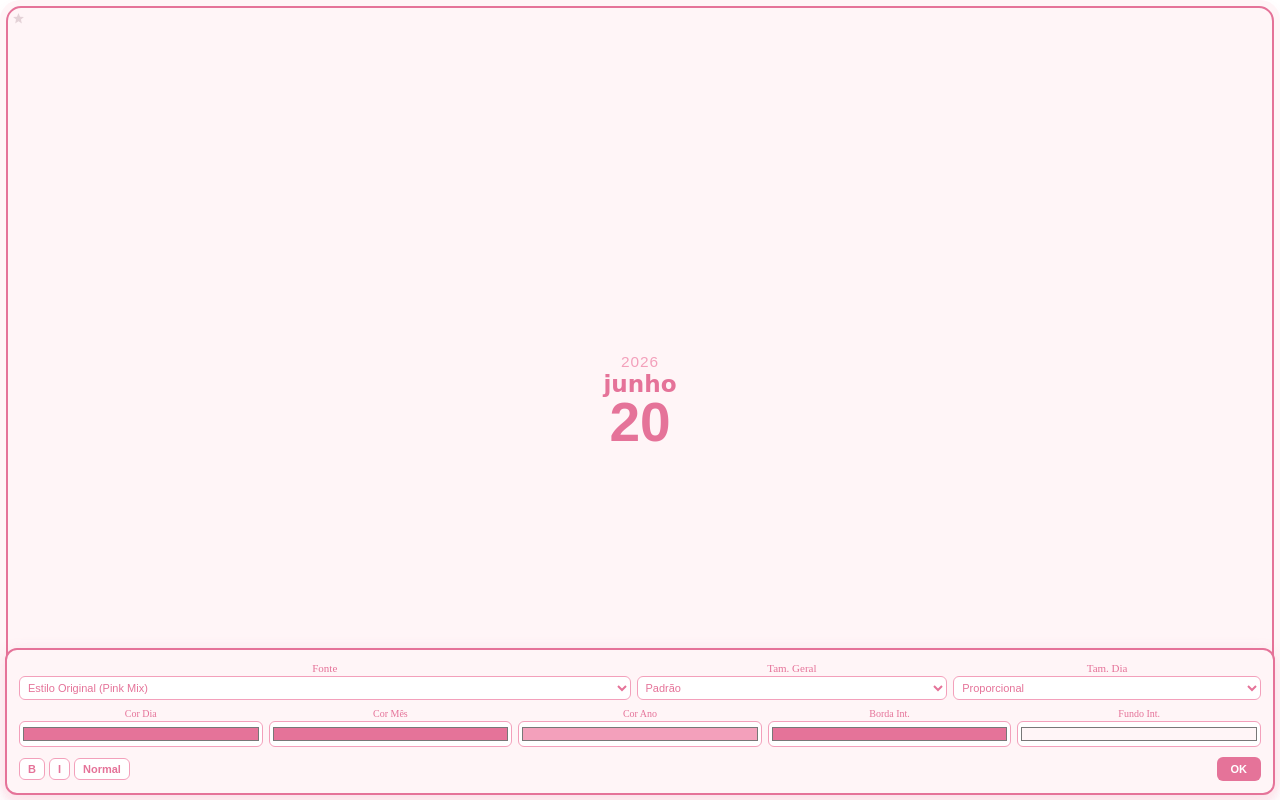
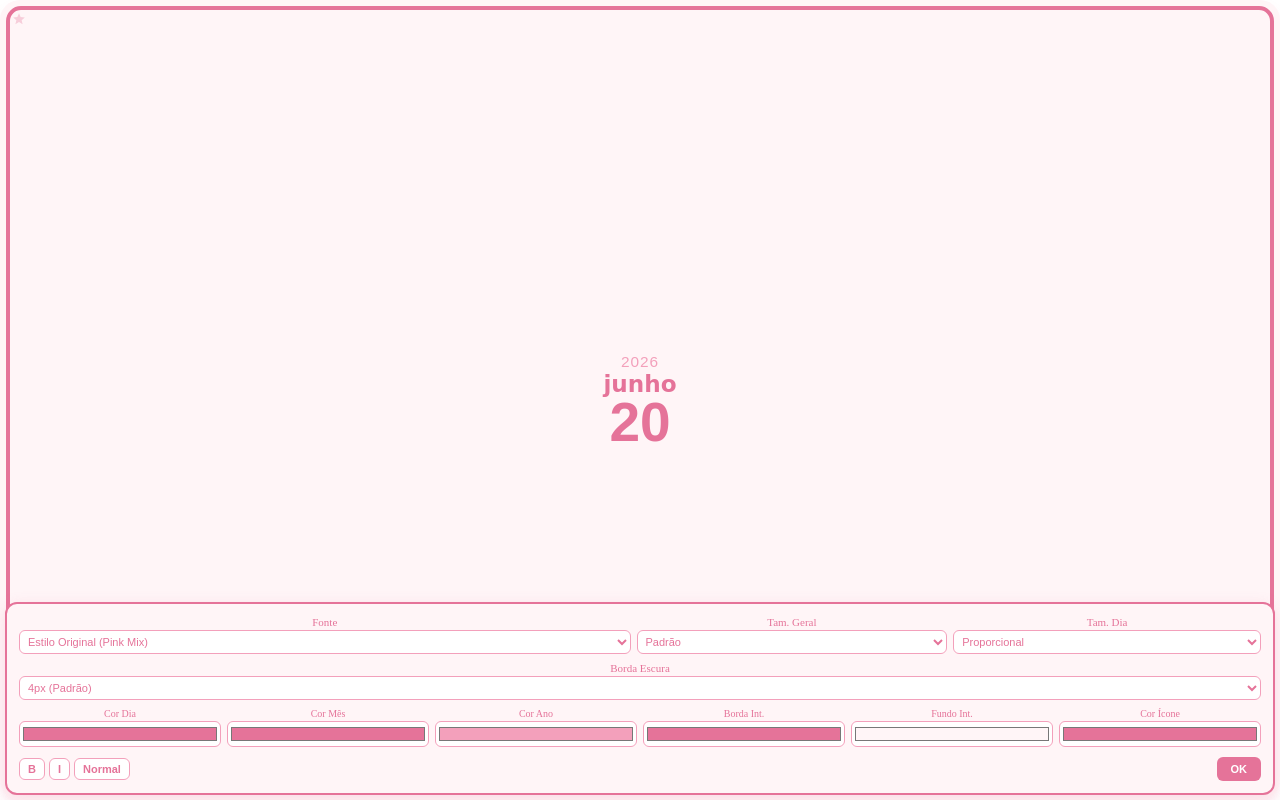
Before and after one commit to brummas/date-now, a plain HTML site: page index.html in a window 1280 px wide. Both pictures are taken after a click on the button "Configurações". Drawn offline with Linux system fonts and the light colour scheme; a web font is replaced by a local one.

Commit message:
Update index.html

```diff
--- a/index.html
+++ b/index.html
@@ -45,7 +45,7 @@
         /* CONTAINER INTERNO: Borda de dentro (Cor Escura) + Área do Conteúdo */
         .inner-container {
             background-color: #fff5f7; /* Cor interna onde fica o texto */
-            border: 2px solid #e57399; /* Borda escura interna instalada aqui */
+            border: 4px solid #e57399; /* Borda escura interna instalada aqui */
             border-radius: 15px;
             width: 100%;
             height: 100%;
@@ -79,9 +79,10 @@
         }
 
         .icon-btn svg {
-            fill: #a98490;
-            width: 13px;
-            height: 13px;
+            fill: #e57399;
+            width: 14px;
+            height: 14px;
+            transition: fill 0.2s;
         }
 
         .icon-btn:hover { opacity: 1; transform: scale(1.1); }
@@ -177,7 +178,7 @@
 
         .colors-container {
             display: grid;
-            grid-template-columns: repeat(auto-fit, minmax(65px, 1fr));
+            grid-template-columns: repeat(auto-fit, minmax(55px, 1fr));
             gap: 6px;
             width: 100%;
         }
@@ -236,7 +237,7 @@
             <div class="icon-menu">
                 <button class="icon-btn" onclick="togglePanel(event)" title="Configurações">
                     <svg viewBox="0 0 24 24">
-                        <path d="M12 17.27L18.18 21l-1.64-7.03L22 9.24l-7.19-.61L12 2 9.19 8.63 2 9.24l5.46 4.73L5.82 21z"/>
+                        <path id="star-icon" d="M12 17.27L18.18 21l-1.64-7.03L22 9.24l-7.19-.61L12 2 9.19 8.63 2 9.24l5.46 4.73L5.82 21z"/>
                     </svg>
                 </button>
             </div>
@@ -309,6 +310,23 @@
                 </div>
 
                 <div class="settings-row">
+                    <div class="settings-label-block">
+                        <span>Borda Escura</span>
+                        <select id="border-width-select" onchange="changeBorderWidth(this.value)">
+                            <option value="0px">Sem borda</option>
+                            <option value="1px">1px</option>
+                            <option value="2px">2px</option>
+                            <option value="3px">3px</option>
+                            <option value="4px" selected>4px (Padrão)</option>
+                            <option value="5px">5px</option>
+                            <option value="6px">6px</option>
+                            <option value="8px">8px</option>
+                            <option value="10px">10px</option>
+                        </select>
+                    </div>
+                </div>
+
+                <div class="settings-row">
                     <div class="colors-container">
                         <div class="color-group">
                             <span class="color-label">Cor Dia</span>
@@ -329,6 +347,10 @@
                         <div class="color-group">
                             <span class="color-label">Fundo Int.</span>
                             <input type="color" id="bg-color-input" value="#fff5f7" onchange="changeBgColor(this.value)">
+                        </div>
+                        <div class="color-group">
+                            <span class="color-label">Cor Ícone</span>
+                            <input type="color" id="icon-color-input" value="#e57399" onchange="changeIconColor(this.value)">
                         </div>
                     </div>
                 </div>
@@ -359,16 +381,19 @@
         const yearOutput = document.getElementById('year-output');
         const monthOutput = document.getElementById('month-output');
         const dayOutput = document.getElementById('day-output');
+        const starIcon = document.getElementById('star-icon');
 
         const fontSelect = document.getElementById('font-select');
         const sizeSelect = document.getElementById('size-select');
         const daySizeSelect = document.getElementById('day-size-select');
+        const borderWidthSelect = document.getElementById('border-width-select');
 
         const dayColorInput = document.getElementById('day-color-input');
         const monthColorInput = document.getElementById('month-color-input');
         const yearColorInput = document.getElementById('year-color-input');
         const borderColorInput = document.getElementById('border-color-input');
         const bgColorInput = document.getElementById('bg-color-input');
+        const iconColorInput = document.getElementById('icon-color-input');
         const okBtnText = document.getElementById('ok-btn-text');
 
         let isBold = false;
@@ -403,12 +428,17 @@
 
             if (params.has('sz')) sizeSelect.value = params.get('sz');
             if (params.has('dsz')) daySizeSelect.value = params.get('dsz');
+            if (params.has('brdW')) {
+                borderWidthSelect.value = params.get('brdW');
+                innerBg.style.borderWidth = params.get('brdW');
+            }
             applySizes();
 
             if (params.has('cDay')) dayOutput.style.color = params.get('cDay');
             if (params.has('cMon')) monthOutput.style.color = params.get('cMon');
             if (params.has('cYr')) yearOutput.style.color = params.get('cYr');
             if (params.has('brd')) innerBg.style.borderColor = params.get('brd');
+            if (params.has('cIco')) starIcon.style.fill = params.get('cIco');
             if (params.has('bg')) {
                 mainContainer.style.backgroundColor = params.get('bg');
                 innerBg.style.backgroundColor = params.get('bg');
@@ -429,6 +459,7 @@
             yearColorInput.value = rgbToHex(yearOutput.style.color) || "#f3a0bb";
             borderColorInput.value = rgbToHex(innerBg.style.borderColor) || "#e57399";
             bgColorInput.value = rgbToHex(innerBg.style.backgroundColor) || "#fff5f7";
+            iconColorInput.value = rgbToHex(starIcon.style.fill) || "#e57399";
 
             document.getElementById('btn-bold').classList.toggle('active', isBold);
             document.getElementById('btn-italic').classList.toggle('active', isItalic);
@@ -460,11 +491,13 @@
             params.set('fnt', fontSelect.value);
             params.set('sz', sizeSelect.value);
             params.set('dsz', daySizeSelect.value);
+            params.set('brdW', borderWidthSelect.value);
             params.set('cDay', dayColorInput.value);
             params.set('cMon', monthColorInput.value);
             params.set('cYr', yearColorInput.value);
             params.set('brd', borderColorInput.value);
             params.set('bg', bgColorInput.value);
+            params.set('cIco', iconColorInput.value);
             params.set('bld', isBold);
             params.set('itl', isItalic);
 
@@ -503,11 +536,13 @@
         }
 
         function changeSize() { applySizes(); }
+        function changeBorderWidth(val) { innerBg.style.borderWidth = val; }
 
         function changeDayColor(val) { dayOutput.style.color = val; }
         function changeMonthColor(val) { monthOutput.style.color = val; }
         function changeYearColor(val) { yearOutput.style.color = val; }
         function changeBorderColor(val) { innerBg.style.borderColor = val; }
+        function changeIconColor(val) { starIcon.style.fill = val; }
         function changeBgColor(val) { mainContainer.style.backgroundColor = val; innerBg.style.backgroundColor = val; panel.style.backgroundColor = val; }
 
         function toggleBold() {
```
